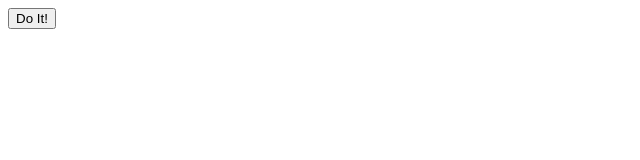
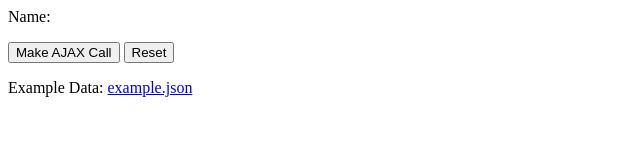
Before and after one commit to shawnsparks/ajax-demo, a website: page get.html in a window 1280 px wide. Shown: the whole page, without its empty margins (0-640 px from the left). Drawn offline with Linux system fonts and the light colour scheme.

Commit message:
made it slightly fancier

```diff
--- a/get.html
+++ b/get.html
@@ -2,8 +2,10 @@
 <head>
 </head>
 <body>
-	<p id="target"></p>
-	<button onclick="makeCall();">Do It!</button>
+	<p>Name: <span id="target"></span></p>
+	<button onclick="makeCall();">Make AJAX Call</button>
+	<button onclick="reset();">Reset</button>
+	<p>Example Data: <a href="example.json">example.json</a></p>
 	<script type="text/javascript" src="lib/jquery-2.1.0.js"></script>
 	<script type="text/javascript">
 		function makeCall() {
@@ -13,6 +15,10 @@
 				}
 			);
 		}
+
+		function reset() {
+			jQuery( '#target' ).text( '' );
+		}
 	</script>
 </body>
 </html>
```
